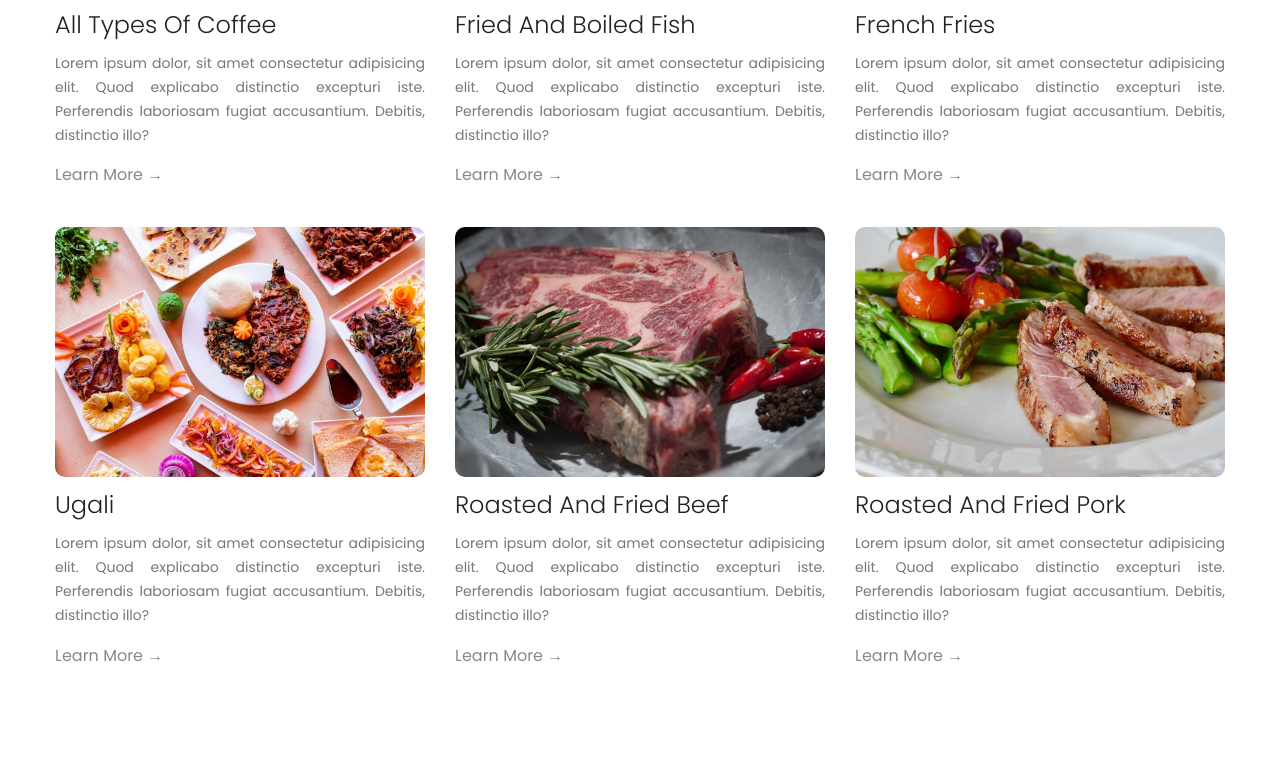
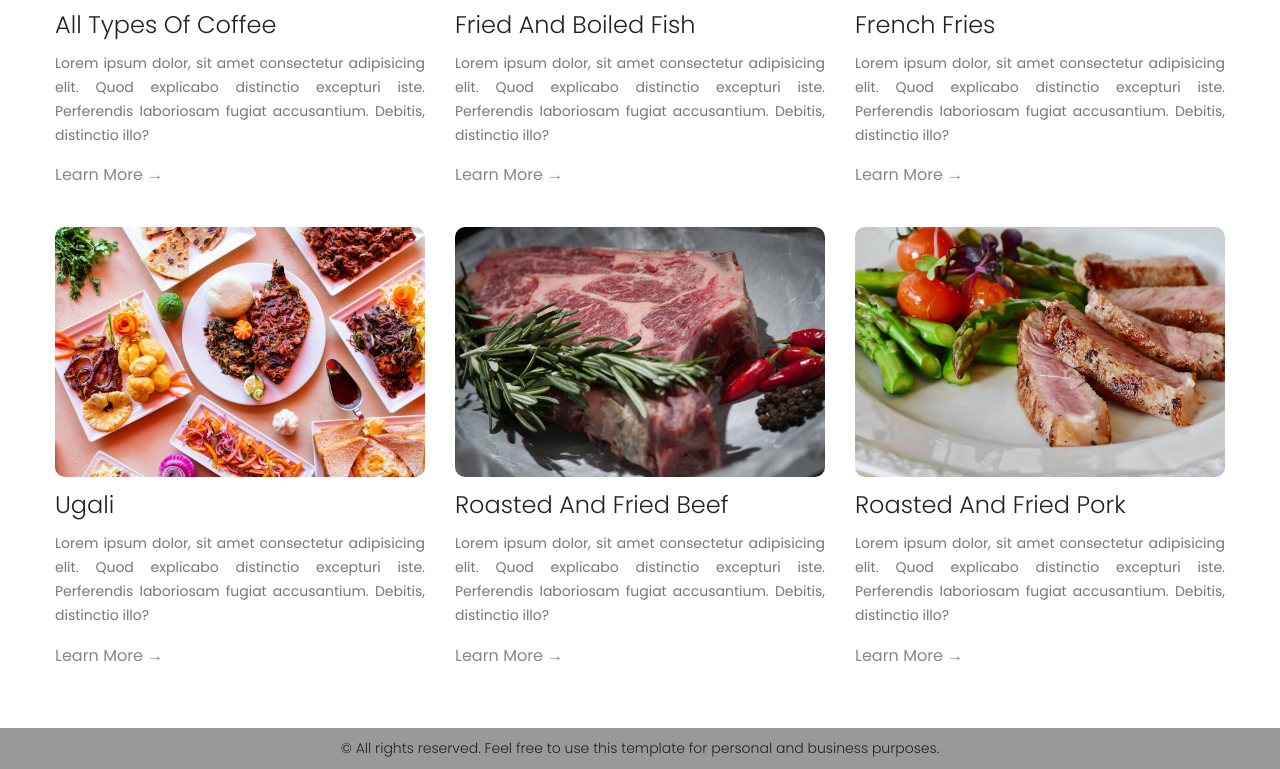
Before and after one commit to Gakiri001/platosRestaurant, a website built with Vite: page index.html in a window 1280 px wide. Shown: the part 2582-3351 px from the top of the page. Before the commit the page ends 3310 px from the top, so only its background shows below. Built offline with nearby package versions, Linux system fonts and the light colour scheme.

Commit message:
create the footer

```diff
--- a/index.html
+++ b/index.html
@@ -209,5 +209,9 @@
         </div>
       </div>
     </section>
+
+    <footer class="footer">
+      <p class="footer-text">&copy; All rights reserved. Feel free to use this template for personal and business purposes.</p>
+    </footer>
   </body>
 </html>
--- a/style.css
+++ b/style.css
@@ -283,3 +283,14 @@ body {
   text-decoration: none;
   color: #888;
 }
+
+.footer {
+  background-color: #999;
+  padding: 1rem;
+}
+
+.footer-text {
+  text-align: center;
+  font-size: 1.4rem;
+  font-weight: 300;
+}
```
